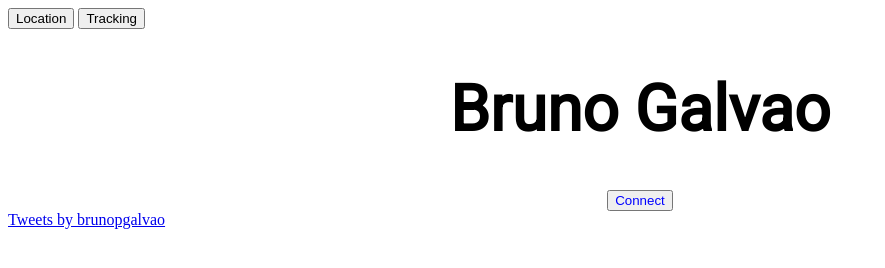
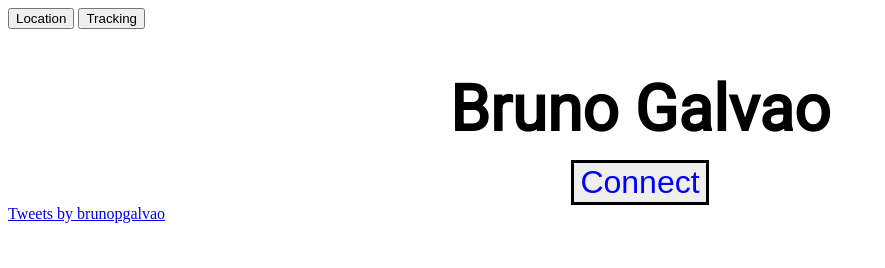
Before and after one commit to brunopgalvao/1, a plain HTML site: page index.html in a window 1280 px wide. Shown: the whole page, without its empty margins (0-885 px from the left). Drawn offline with nearby package versions, Linux system fonts and the light colour scheme; some packages are replaced by stand-ins of ours.

Commit message:
update name and linkedin

```diff
--- a/linkedin/linkedin.css
+++ b/linkedin/linkedin.css
@@ -6,3 +6,9 @@
 .connect {
   text-align: center;
 }
+
+.connect button {
+  font-size: 2em;
+  border-color: white;
+  border: solid;
+}
--- a/name/name.css
+++ b/name/name.css
@@ -3,4 +3,5 @@
   height:100%;
   width:100%;
   position:relative;
+  margin-bottom: -30px;
 }
```
